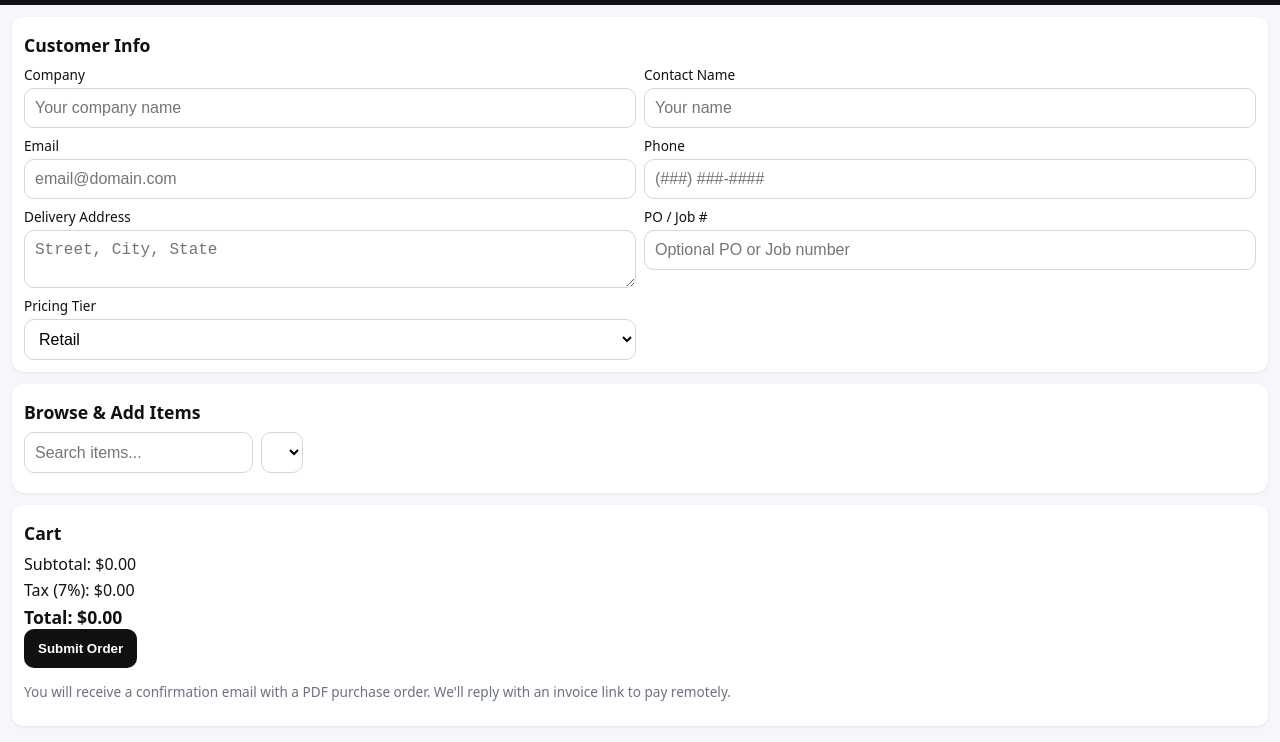
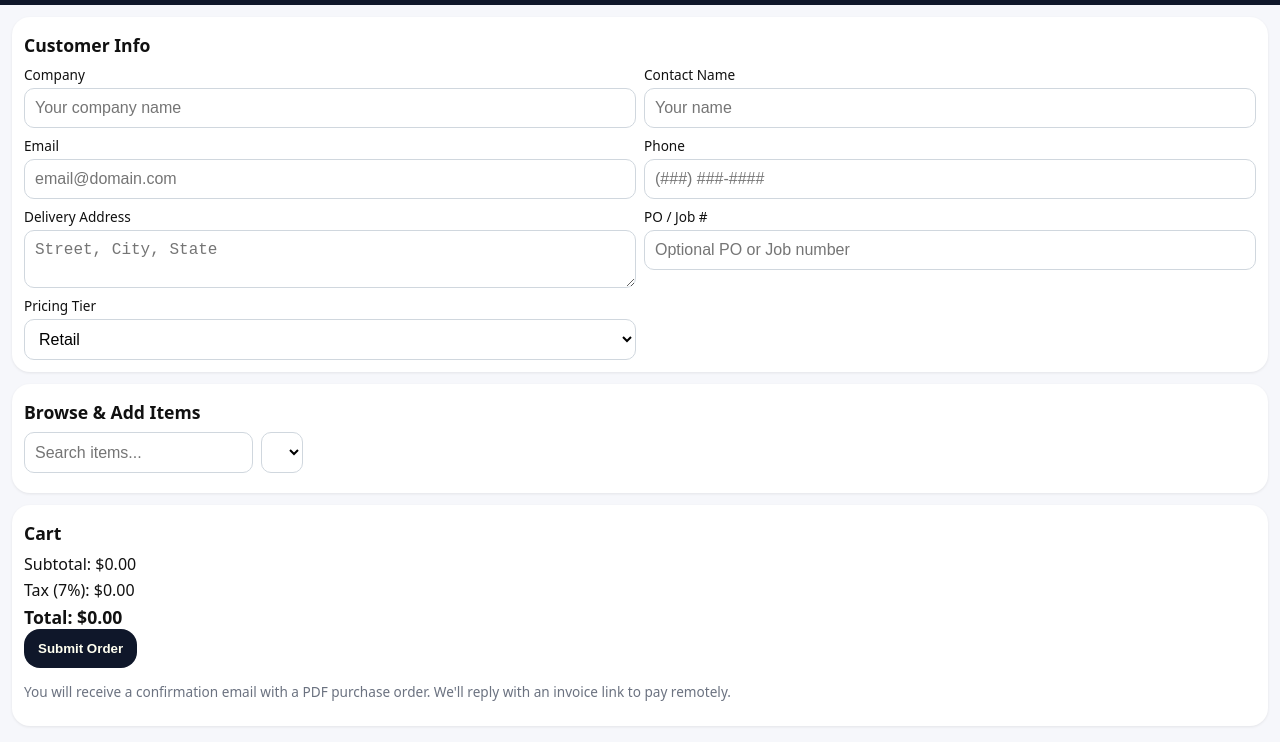
Before and after one commit to flippenllc/marlowe-collection-quick-order, a website: page the-marlowe-collection/frontend/index.html in a window 1280 px wide. Shown: the part 128-870 px from the top of the page. Drawn offline with Linux system fonts and the light colour scheme; no server answers.

Commit message:
Update styles.css

```diff
--- a/the-marlowe-collection/frontend/styles.css
+++ b/the-marlowe-collection/frontend/styles.css
@@ -1,10 +1,23 @@
 *{box-sizing:border-box}body{margin:0;font-family:system-ui,-apple-system,Segoe UI,Roboto,Helvetica,Arial,sans-serif;background:#f6f7fb;color:#111}
-header{padding:16px 16px 8px;background:#111;color:#fff;text-align:center}
+/* Header: deep slate */
+header{
+  padding:16px 16px 8px;
+  background:#0F172A;
+  color:#fff;
+  text-align:center;
+}
 header h1{margin:0;font-size:1.25rem}
 .sub{margin:.25rem 0 0;color:#c9d1d9}
 .brand{display:flex;justify-content:center;align-items:center;margin-bottom:8px}
 .brand img{height:48px;object-fit:contain}
-.card{background:#fff;margin:12px;border-radius:12px;padding:12px;box-shadow:0 1px 3px rgba(0,0,0,.08)}
+/* Cards: more rounded corners (was ~12px) */
+.card{
+  background:#fff;
+  margin:12px;
+  border-radius:18px;       /* increased */
+  padding:12px;
+  box-shadow:0 1px 3px rgba(0,0,0,.08);
+}
 h2{margin:.25rem 0 .5rem;font-size:1.1rem}
 .grid{display:grid;grid-template-columns:1fr 1fr;gap:8px}
 .grid label{display:flex;flex-direction:column;font-size:.85rem;gap:4px}
@@ -21,7 +34,15 @@ input,select,textarea{padding:10px;border:1px solid #d0d7de;border-radius:10px;f
 #cart .row .left{display:flex;flex-direction:column}
 .totals{display:flex;flex-direction:column;gap:4px;margin-top:8px}
 .totals .grand{font-weight:700;font-size:1.1rem}
-button{background:#111;color:#fff;border:0;border-radius:10px;padding:12px 14px;font-weight:700}
+/* Buttons: slate bg + ivory text + softer corners */
+button{
+  background:#0F172A;
+  color:#FFFFF0;            /* ivory */
+  border:0;
+  border-radius:16px;       /* more rounded */
+  padding:12px 14px;
+  font-weight:700;
+}
 button:disabled{opacity:.5}
 .small{color:#6b7280;font-size:.85rem}
 footer{padding:16px;text-align:center;color:#6b7280}
```
